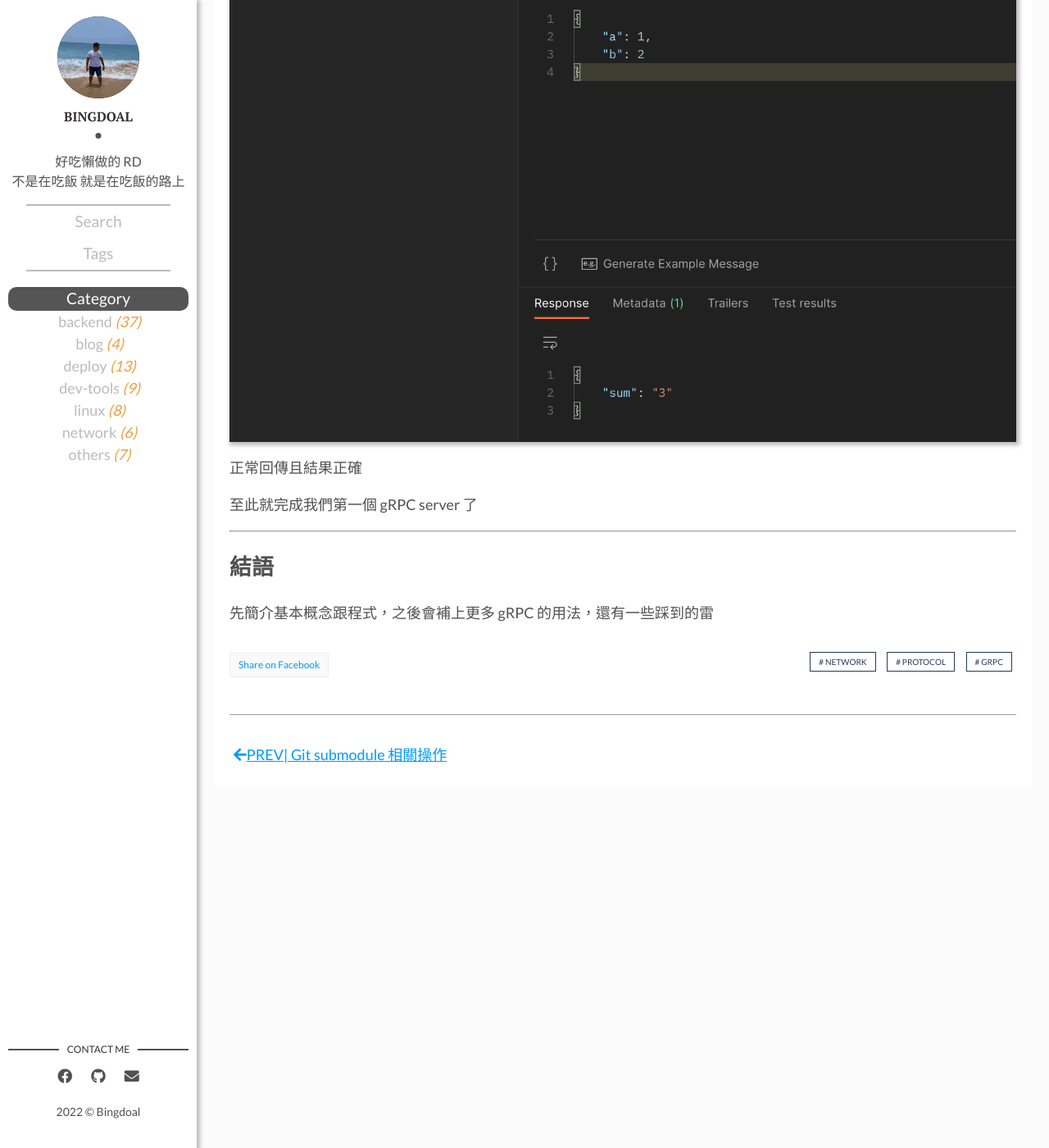
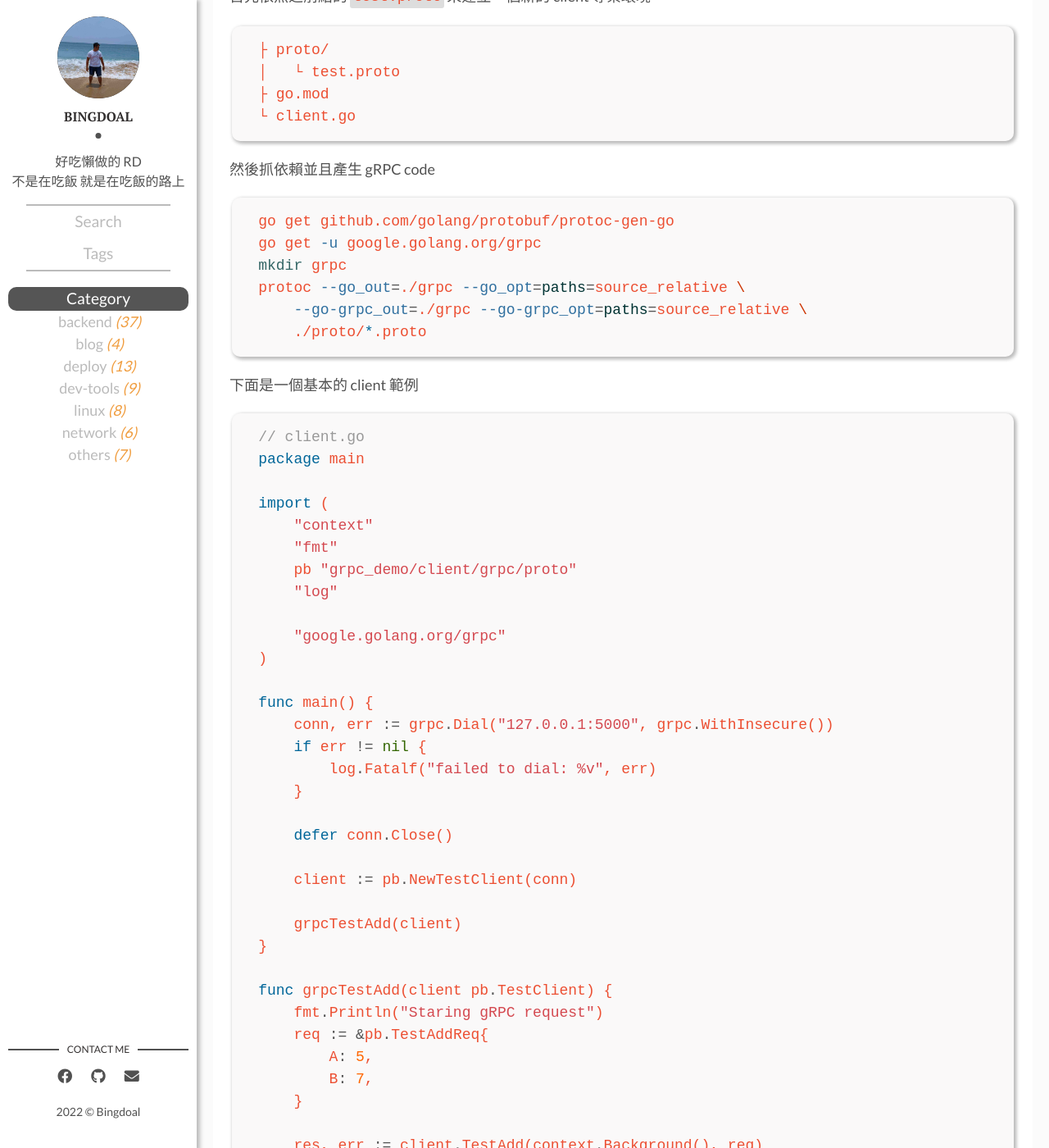
Before and after one commit to Bingdoal/bingdoal.github.io, a Jekyll site: the page built from _posts/2022/2022-12-24-grpc-protocol-intro.md, in a window 1280 px wide and 1400 px high, scrolled down 4935 px. Shown: the whole window at 82% size. Built offline with Jekyll 4.4.1, drawn with Linux system fonts in a browser that asks for light colours; comment, search, counter and statistics services are not loaded; some of the changed text lies outside the part shown.

Commit message:
fix: fix code style and add client sample.

````diff
--- a/_posts/2022/2022-12-24-grpc-protocol-intro.md
+++ b/_posts/2022/2022-12-24-grpc-protocol-intro.md
@@ -14,7 +14,7 @@ published: true
 
 ## 簡介
 
-gRPC 簡言之就是 google 開發的 RPC(Remote Procedure Calls)，傳輸上是基於 HTTP/2 使用一種叫做 Protocol Buffers 的格式來作為介面描述語言，這點跟 GraphQL 有點像一樣要維護一份介面文件，不只可以作為文件也是執行程式必須的
+gRPC 簡言之就是 google 開發的 RPC(Remote Procedure Calls)，傳輸上是基於 HTTP/2 並使用一種叫做 Protocol Buffers 的格式來作為介面描述語言，這點跟 GraphQL 有點像，一樣要維護一份介面文件，不只可以作為文件也是執行程式必須的
 
 主要會轉用 gRPC 我認為有幾個優點:
 1. 透過 HTTP/2 並且用 binary 傳輸內容，傳送以及解析成本都比傳統 HTTP API 跟 json 快上不少
@@ -68,7 +68,7 @@ service Test{
 
 我們要建立一個新的 golang 專案來運行然後安裝所需的套件
 
-先來抓一下 protobuf 的 [必要工具](https://github.com/protocolbuffers/protobuf/releases/)
+先來抓一下 protobuf 的 [必要工具][protobuf-tool]
 
 然後透過下面指令確認版本跟安裝 golang 的套件
 
@@ -119,57 +119,127 @@ package main
 
 import (
     "context"
-	"fmt"
-	pb "grpc_demo/server/grpc/proto"
-	"log"
-	"net"
+    "fmt"
+    pb "grpc_demo/server/grpc/proto"
+    "log"
+    "net"
 
-	"google.golang.org/grpc"
+    "google.golang.org/grpc"
 )
 
 type TestGrpc struct {
-	pb.UnimplementedTestServer
+    pb.UnimplementedTestServer
 }
 
 func (*TestGrpc) TestAdd(ctx context.Context, req *pb.TestAddReq) (*pb.TestAddResp, error) {
-	return &pb.TestAddResp{
-		Sum: req.GetA() + req.GetB(),
-	}, nil
+    return &pb.TestAddResp{
+        Sum: req.GetA() + req.GetB(),
+    }, nil
 }
 
 
 func main() {
 
-	lis, err := net.Listen("tcp", "localhost:5000")
-	if err != nil {
-		log.Fatalf("failed to listen: %v \n", err)
-	}
+    lis, err := net.Listen("tcp", "localhost:5000")
+    if err != nil {
+        log.Fatalf("failed to listen: %v \n", err)
+    }
 
-	grpcServer := grpc.NewServer()
-	testGrpc := &TestGrpc{}
-	pb.RegisterTestServer(grpcServer, testGrpc)
+    grpcServer := grpc.NewServer()
+    testGrpc := &TestGrpc{}
+    pb.RegisterTestServer(grpcServer, testGrpc)
 
-	fmt.Println("starting gRPC server on localhost:5000...")
-	if err := grpcServer.Serve(lis); err != nil {
-		log.Fatalf("failed to serve: %v \n", err)
-	}
+    fmt.Println("starting gRPC server on localhost:5000...")
+    if err := grpcServer.Serve(lis); err != nil {
+        log.Fatalf("failed to serve: %v \n", err)
+    }
 }
 
 ```
 
+我覺得特別要注意的是 `import` 的路徑，由於沒有一個比較容易識別的 root struct 所以路徑基本不會自動完成，需要自己補上
+
 執行 `go run server.go` 簡單的 grpc server 就完成了
 
-## 測試
+## 基本 Client 範例
 
-接下來我們可以簡單利用 postman 來進行測試
+接下來我們寫個 Client 來測試
 
-![]({{site.baseurl}}/assets/img/postman-grpc-test.png)
+### 準備專案環境
+
+首先依照之前給的 `test.proto` 來建立一個新的 client 專案環境
+
+```
+├ proto/
+│   └ test.proto
+├ go.mod
+└ client.go
+```
+
+然後抓依賴並且產生 gRPC code
+
+```bash
+go get github.com/golang/protobuf/protoc-gen-go
+go get -u google.golang.org/grpc
+mkdir grpc
+protoc --go_out=./grpc --go_opt=paths=source_relative \
+    --go-grpc_out=./grpc --go-grpc_opt=paths=source_relative \
+    ./proto/*.proto
+```
+
+下面是一個基本的 client 範例
+
+```go
+// client.go
+package main
+
+import (
+    "context"
+    "fmt"
+    pb "grpc_demo/client/grpc/proto"
+    "log"
+
+    "google.golang.org/grpc"
+)
+
+func main() {
+    conn, err := grpc.Dial("127.0.0.1:5000", grpc.WithInsecure())
+    if err != nil {
+        log.Fatalf("failed to dial: %v", err)
+    }
+
+    defer conn.Close()
+
+    client := pb.NewTestClient(conn)
+
+    grpcTestAdd(client)
+}
+
+func grpcTestAdd(client pb.TestClient) {
+    fmt.Println("Staring gRPC request")
+    req := &pb.TestAddReq{
+        A: 5,
+        B: 7,
+    }
+
+    res, err := client.TestAdd(context.Background(), req)
+    if err != nil {
+        log.Fatalf("error: %v", err)
+    }
+
+    log.Printf("Response: %v", res.GetSum())
+}
+```
+
+直接執行就好了，可以發現在 gRPC Client 上調用請求是非常簡單的，實作都自動幫忙產好了
 
 正常回傳且結果正確
 
-至此就完成我們第一個 gRPC server 了
+至此就完成我們第一個 gRPC 實作了
 
 ---
 ## 結語
 
 先簡介基本概念跟程式，之後會補上更多 gRPC 的用法，還有一些踩到的雷
+
+[protobuf-tool]: https://github.com/protocolbuffers/protobuf/releases/
````
